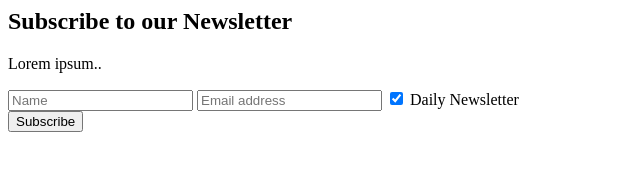
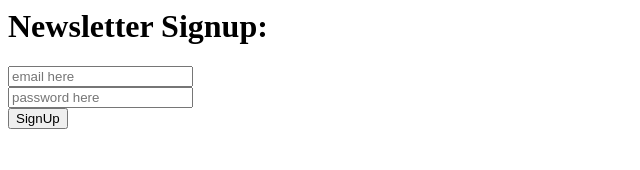
Before and after one commit to sowm999/martechupdates, a plain HTML site: page index.html in a window 1280 px wide. Shown: the whole page, without its empty margins (0-640 px from the left). Drawn offline with Linux system fonts and the light colour scheme.

Commit message:
Update index.html

```diff
--- a/index.html
+++ b/index.html
@@ -7,7 +7,16 @@
 
   gtag('config', 'G-G2B9XJ1MGZ');
 </script>
-<script src=
+<!DOCTYPE html>
+<html lang="en">
+
+<head>
+    <meta charset="UTF-8" />
+    <meta http-equiv="X-UA-Compatible" content="IE=edge" />
+    <meta name="viewport" content=
+        "width=device-width, initial-scale=1.0" />
+
+    <script src=
 "https://www.gstatic.com/firebasejs/8.2.7/firebase-app.js">
     </script>
 
@@ -16,44 +25,28 @@
     </script>
 
     <script src="form.js"></script>
-<form action="action_page.php">
-  <div class="container">
-    <h2>Subscribe to our Newsletter</h2>
-    <p>Lorem ipsum..</p>
-  </div>
+    <title>Newsletter Test</title>
+</head>
 
-  <div class="container" style="background-color:white">
-    <input type="text" placeholder="Name" name="name" required>
-    <input type="text" placeholder="Email address" name="mail" required>
-    <label>
-      <input type="checkbox" checked="checked" name="subscribe"> Daily Newsletter
-    </label>
-  </div>
+<body>
+    <div class="formContainer">
+        <h1>Newsletter Signup:</h1>
+        <input type="email"
+            placeholder="email here" id="email" />
+        <br />
+        <input type="password"
+            placeholder="password here" id="password" />
+        <br />
+        <button onclick="signUp()" id="signUp">
+            SignUp
+        </button>
+       <!--  <button onclick="signIn()" id="signIp">
+            SignIn
+        </button>
+        <button onclick="signOut()" id="signOut">
+            SignOut
+        </button> -->
+    </div>
+</body>
 
-  <div class="container">
-    <input type="submit" value="Subscribe">
-  </div>
-  <script type="module">
-  // Import the functions you need from the SDKs you need
-  import { initializeApp } from "https://www.gstatic.com/firebasejs/11.0.2/firebase-app.js";
-  import { getAnalytics } from "https://www.gstatic.com/firebasejs/11.0.2/firebase-analytics.js";
-  // TODO: Add SDKs for Firebase products that you want to use
-  // https://firebase.google.com/docs/web/setup#available-libraries
-
-  // Your web app's Firebase configuration
-  // For Firebase JS SDK v7.20.0 and later, measurementId is optional
-  const firebaseConfig = {
-    apiKey: "AIzaSyDc-4WWrli_R_v1prnPLJWN1pBn4Bk7UqU",
-    authDomain: "easleytest-599cb.firebaseapp.com",
-    projectId: "easleytest-599cb",
-    storageBucket: "easleytest-599cb.firebasestorage.app",
-    messagingSenderId: "543089512702",
-    appId: "1:543089512702:web:c7858a831af12bae0195af",
-    measurementId: "G-3Q23ZQHB4C"
-  };
-
-  // Initialize Firebase
-  const app = initializeApp(firebaseConfig);
-  const analytics = getAnalytics(app);
-</script>
-</form>
+</html>
```
